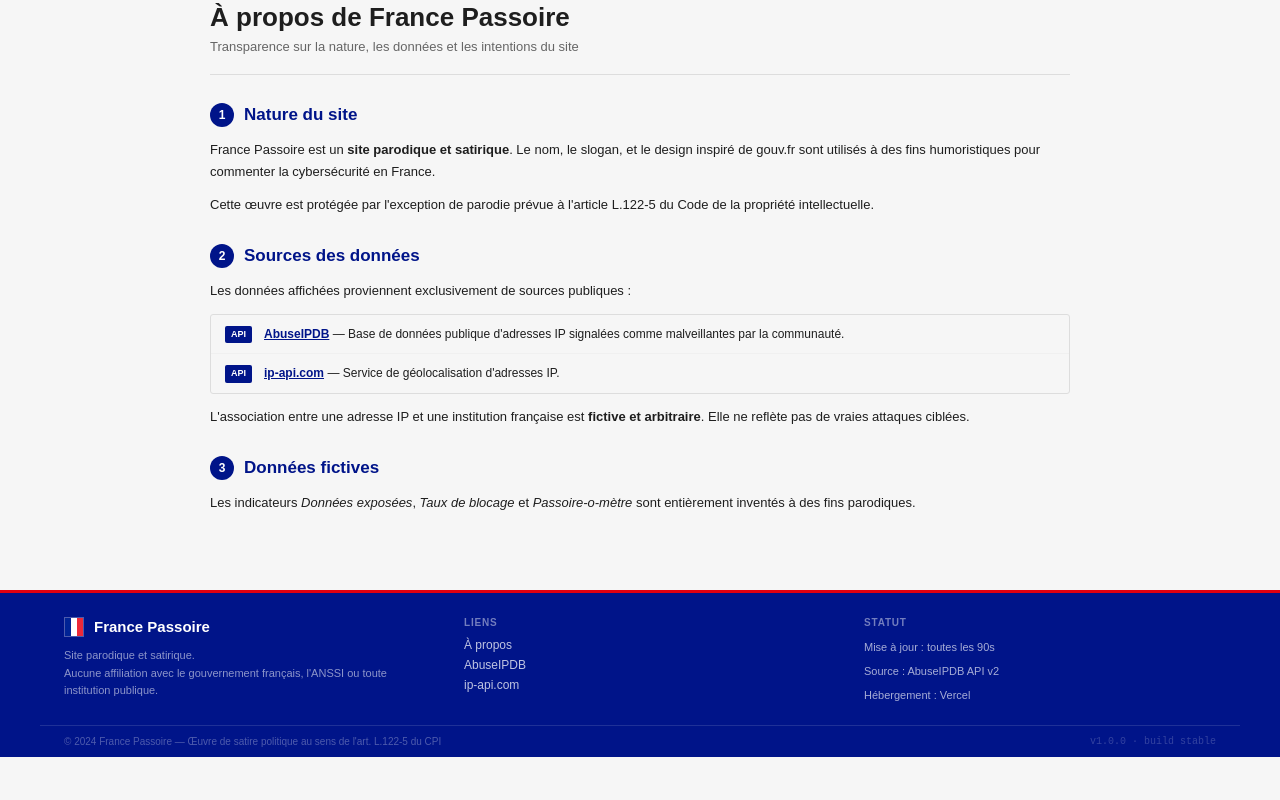
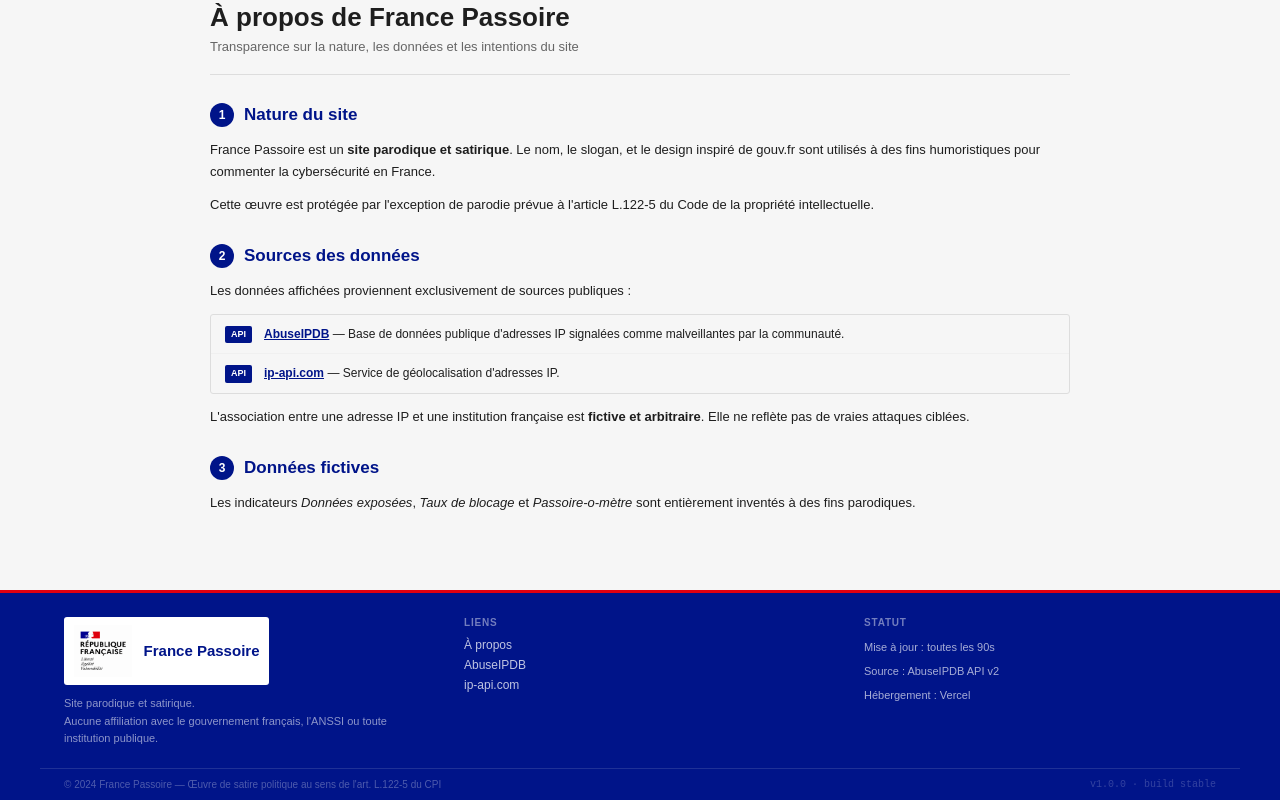
Before and after one commit to aket0/France-Passoire, a Next.js app: page /a-propos in a window 1280 px wide. Shown: the part 346-1146 px from the top of the page. Before the commit the page ends 1103 px from the top, so only its background shows below. Built offline with nearby package versions, Linux system fonts and the light colour scheme; a web font is replaced by a local one.

Commit message:
feat: use Marianne logo image in footer brand column

```diff
--- a/src/components/Footer.js
+++ b/src/components/Footer.js
@@ -7,11 +7,7 @@
       <div className={styles.footerMain}>
         <div className={styles.col}>
           <div className={styles.colBrand}>
-            <div className={styles.tricolor}>
-              <span className={styles.tcBlue} />
-              <span className={styles.tcWhite} />
-              <span className={styles.tcRed} />
-            </div>
+            <img src="/rf-logo.png" alt="République Française — Liberté, Égalité, Vulnerabilité" className={styles.rfLogo} />
             <span className={styles.brandName}>France Passoire</span>
           </div>
           <p className={styles.disclaimer}>
--- a/src/components/Footer.module.css
+++ b/src/components/Footer.module.css
@@ -20,26 +20,25 @@
 .colBrand {
   display: flex;
   align-items: center;
-  gap: 10px;
+  gap: 12px;
   margin-bottom: 10px;
+  background: #fff;
+  padding: 8px 10px;
+  border-radius: 3px;
+  width: fit-content;
 }
 
-.tricolor {
-  display: flex;
-  width: 20px;
-  height: 20px;
-  border: 1px solid rgba(255,255,255,0.3);
-  overflow: hidden;
+.rfLogo {
+  height: 52px;
+  width: auto;
+  display: block;
   flex-shrink: 0;
 }
-.tcBlue  { background: #002395; flex: 1; }
-.tcWhite { background: #ffffff; flex: 1; }
-.tcRed   { background: #ED2939; flex: 1; }
 
 .brandName {
   font-size: 15px;
   font-weight: 700;
-  color: #fff;
+  color: var(--bleu-france);
 }
 
 .disclaimer {
```
